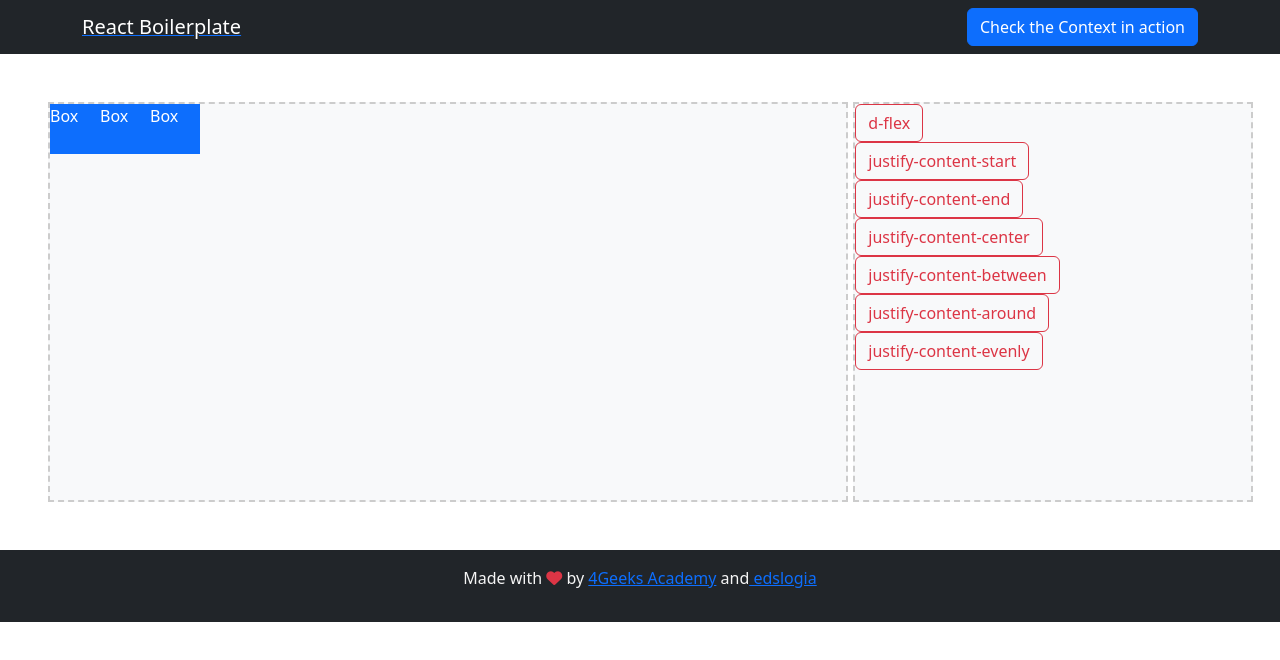
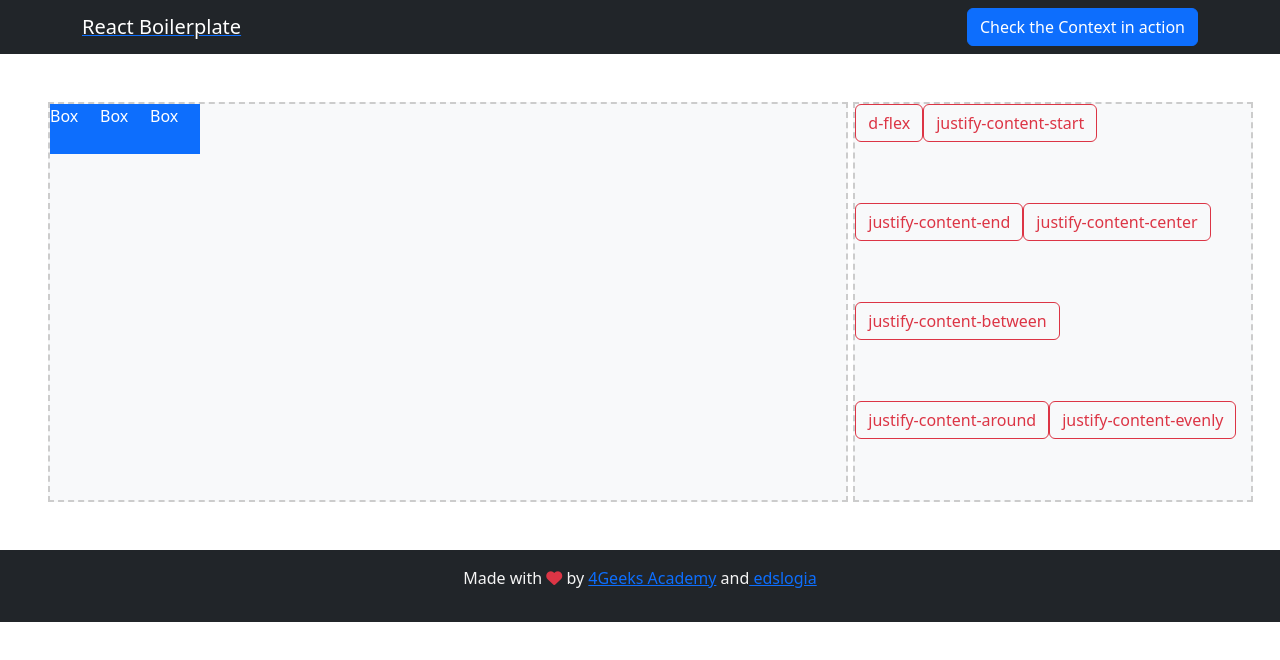
Before and after one commit to 4GeeksAcademy/juego_bootstrap-edslogia, a React (Vite) app: page / in a window 1280 px wide. Shown: the top 660 px of the page. Built offline with nearby package versions, Linux system fonts and the light colour scheme.

Commit message:
organizados botones dentro del layout

```diff
--- a/src/components/BootstrapActions.jsx
+++ b/src/components/BootstrapActions.jsx
@@ -5,7 +5,7 @@ export const BootstrapActions = ({children}) => {
   const { store, dispatch } = useGlobalReducer();
 
   return (
-    <div className="bootstrap-actions">
+    <div className="bootstrap-actions d-flex flex-wrap">
       {children}
     </div>
   );
```
Also changed, not shown: src/components/LayoutBoard.jsx (line endings or trailing spaces).
